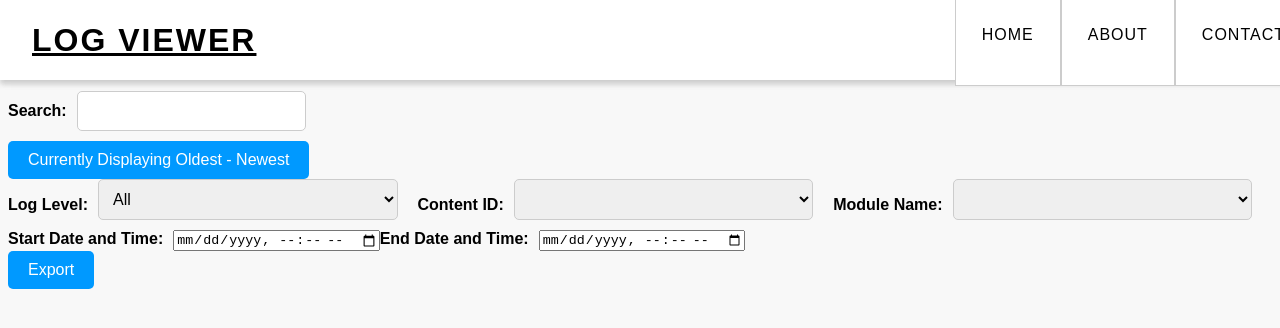
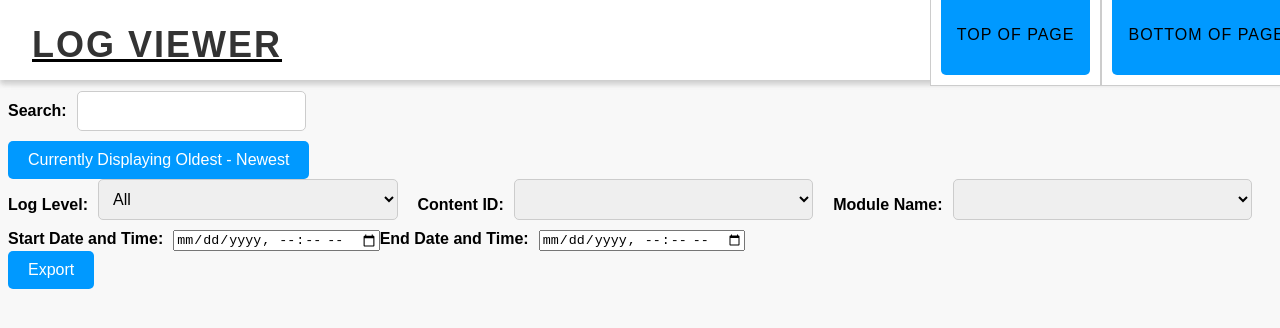
Before and after one commit to piotronm/log_viewer, a React (Create React App) app: page / in a window 1280 px wide. Shown: the top 328 px of the page. Built offline with nearby package versions, Linux system fonts and the light colour scheme.

Commit message:
Update Header.js

```diff
--- a/src/Header.js
+++ b/src/Header.js
@@ -7,29 +7,34 @@ function Header() {
   const handleClick = () => setClick(!click);
   const closeMobileMenu = () => setClick(false);
 
+  const handleAboutClick = () => {
+    const top = document.getElementById('top');
+    top.scrollIntoView({ behavior: 'smooth' });
+  };
+
+  const handleContactClick = () => {
+    const bottom = document.getElementById('bottom');
+    bottom.scrollIntoView({ behavior: 'smooth' });
+  };
+
   return (
     <nav className='header'>
       <Link to='/' className='header-logo' onClick={closeMobileMenu}>
-        Log Viewer
+        <h1>Log Viewer</h1>
       </Link>
       <div className='header-menu-icon' onClick={handleClick}>
         <i className={click ? 'fas fa-times' : 'fas fa-bars'} />
       </div>
       <ul className={click ? 'header-menu active' : 'header-menu'}>
         <li className='header-item'>
-          <Link to='/' className='header-link' onClick={closeMobileMenu}>
-            Home
-          </Link>
+          <button className='header-link' onClick={handleAboutClick}>
+            Top of Page
+          </button>
         </li>
         <li className='header-item'>
-          <Link to='/about' className='header-link' onClick={closeMobileMenu}>
-            About
-          </Link>
-        </li>
-        <li className='header-item'>
-          <Link to='/contact' className='header-link' onClick={closeMobileMenu}>
-            Contact
-          </Link>
+          <button className='header-link' onClick={handleContactClick}>
+            Bottom of Page
+          </button>
         </li>
       </ul>
     </nav>
```
